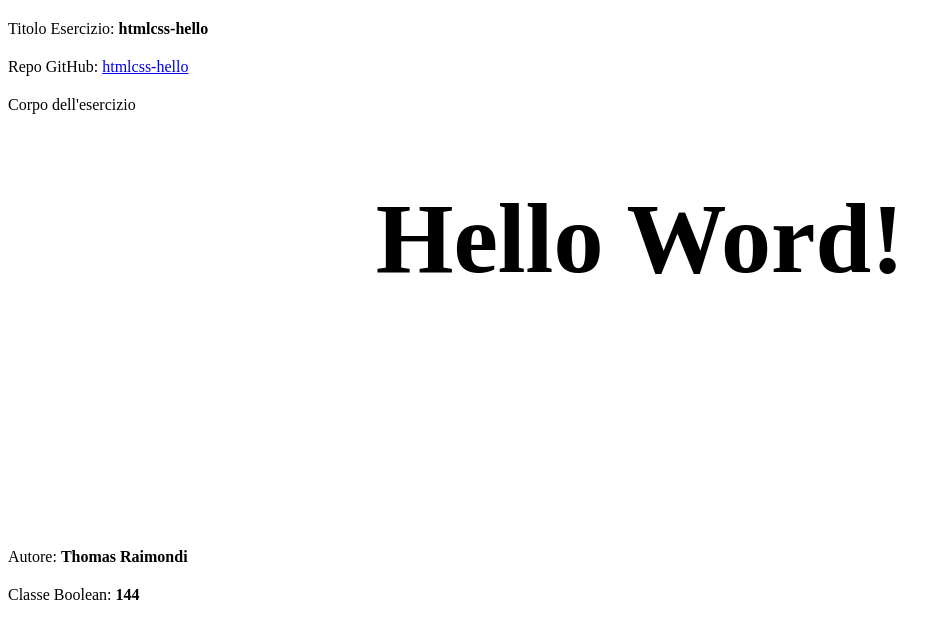
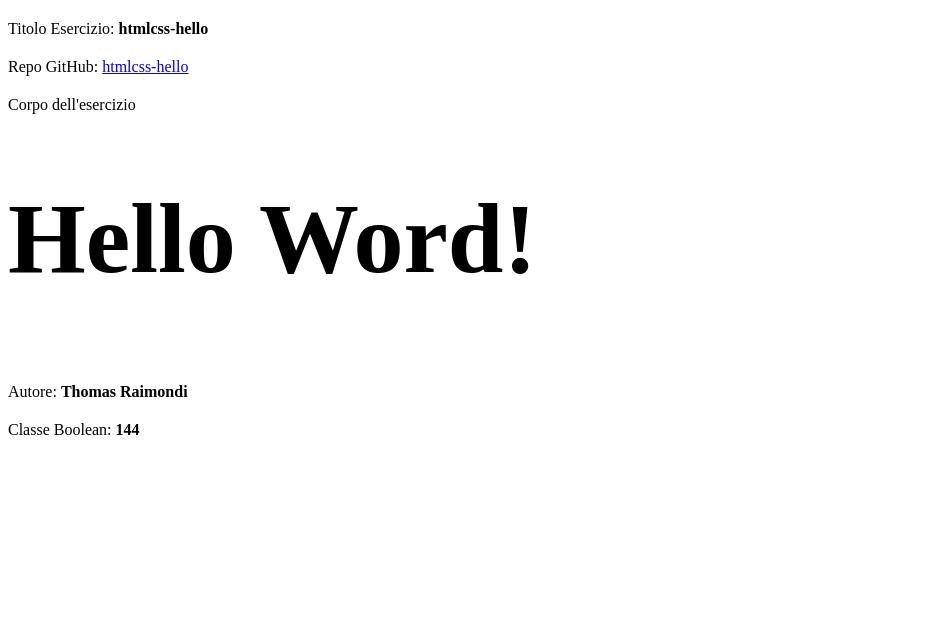
Before and after one commit to thomasraimondi/htmlcss-hello, a plain HTML site: page index.html in a window 1280 px wide. Shown: the whole page, without its empty margins (0-951 px from the left). Drawn offline with Linux system fonts and the light colour scheme.

Commit message:
Change flex direction

```diff
--- a/css/style.css
+++ b/css/style.css
@@ -2,11 +2,12 @@ div {
     margin-top: 20px;
 }
 
-main>h1 {
-    height: 300px;
-    text-align: center;
+main {
+    display: flex;
+    flex-direction: column;
 }
 
 h1 {
     font-size: 100px;
+    align-items: center;
 }
```
